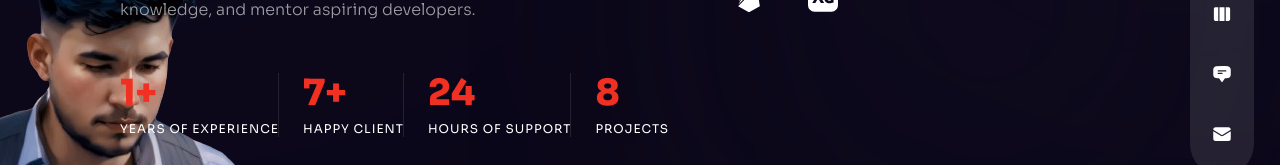
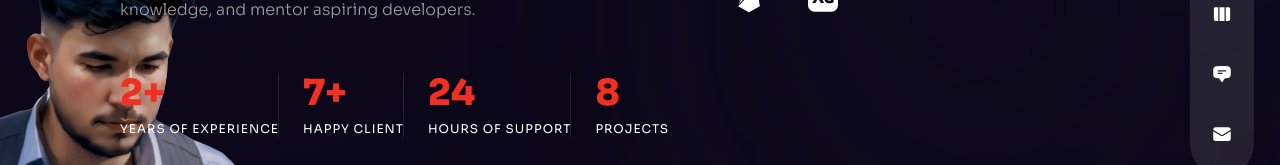
Before and after one commit to ansilrahman777/ansilRahman-Nextjs, a Next.js app: page /about in a window 1280 px wide. Shown: the part 416-581 px from the top of the page. Built offline with nearby package versions, Linux system fonts and the light colour scheme.

Commit message:
Update index.js

```diff
--- a/pages/about/index.js
+++ b/pages/about/index.js
@@ -193,7 +193,7 @@
             after:bg-white/10 after:absolute after:top-0 after:right-0 "
               >
                 <div className="text-2xl xl:text-4xl font-extrabold text-accent mb-2">
-                  <CountUP start={0} end={1} duration={5} />+
+                  <CountUP start={0} end={2} duration={5} />+
                 </div>
                 <div className="text-xs  uppercase tracking-[1px] leading-[1.4] max-wp[100px]">
                   years of experience
```
